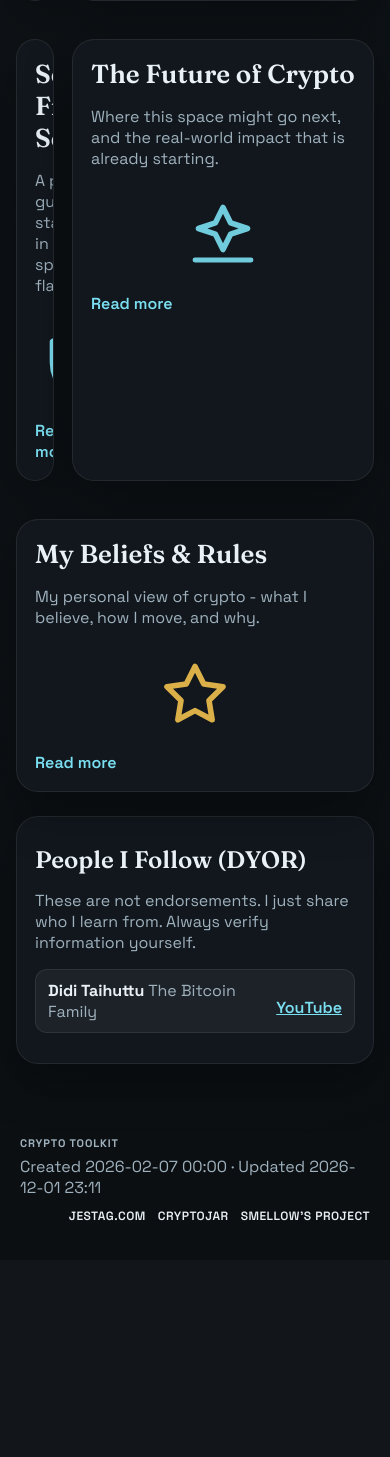
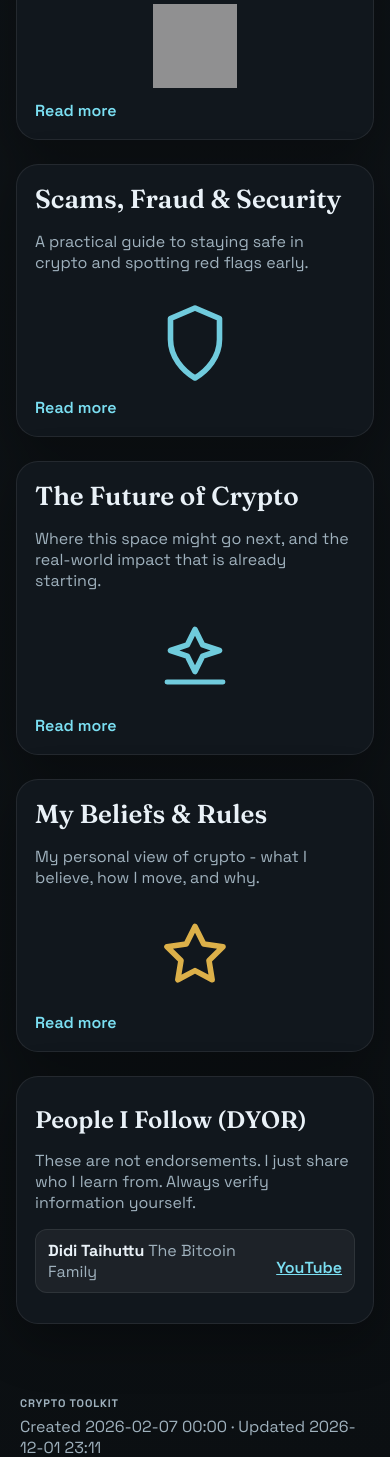
Before and after one commit to Jestag-CryptoJarcc/crypto-tools, a Flask app: page /guide in a window 390 px wide. Shown: the part 1252-2709 px from the top of the page. Before the commit the page ends 2473 px from the top, so only its background shows below. Run offline with Flask 3, Linux system fonts and the light colour scheme; grey boxes are pictures that could not be loaded.

Commit message:
Force mobile guide stacking and bust CSS cache

```diff
--- a/static/style.css
+++ b/static/style.css
@@ -965,21 +965,16 @@ body.widget-open .widget-overlay {
     }
 
     .guide-grid {
-        display: flex;
-        flex-direction: column;
-        gap: 20px;
+        display: flex !important;
+        flex-direction: column !important;
+        gap: 24px !important;
     }
 
     .guide-card {
+        width: 100%;
+        position: relative;
+        z-index: 1;
         background: rgba(18, 24, 30, 0.98);
-    }
-
-    .guide-grid > .guide-card {
-        margin: 0 0 20px;
-    }
-
-    .guide-grid > .guide-card:last-child {
-        margin-bottom: 0;
     }
 }
 
--- a/templates/base.html
+++ b/templates/base.html
@@ -5,7 +5,7 @@
     <meta charset="UTF-8">
     <meta name="viewport" content="width=device-width, initial-scale=1.0">
     <title>{{ page_title }}</title>
-    <link rel="stylesheet" href="/static/style.css">
+    <link rel="stylesheet" href="/static/style.css?v={{ site_updated|replace(' ', '-')|replace(':','') }}">
 </head>
 <body>
     <canvas id="bg-canvas" aria-hidden="true"></canvas>
```
